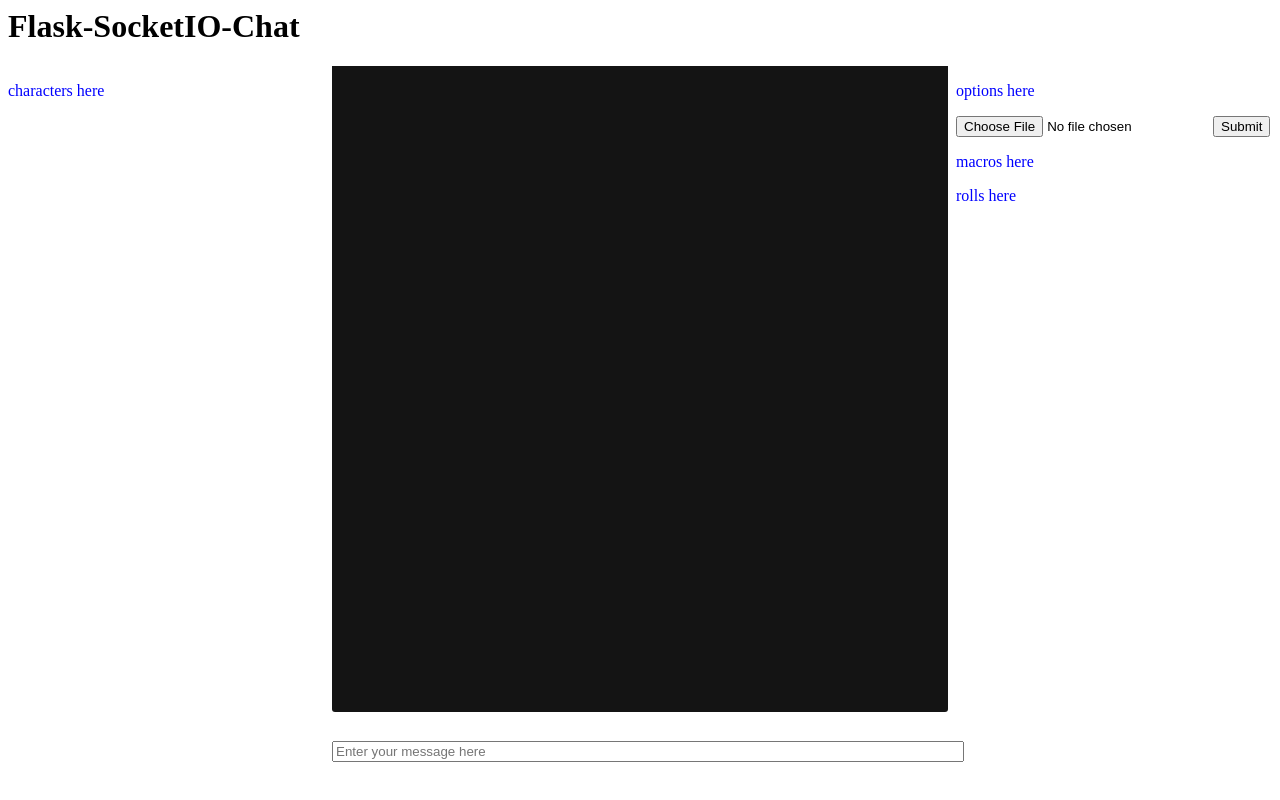
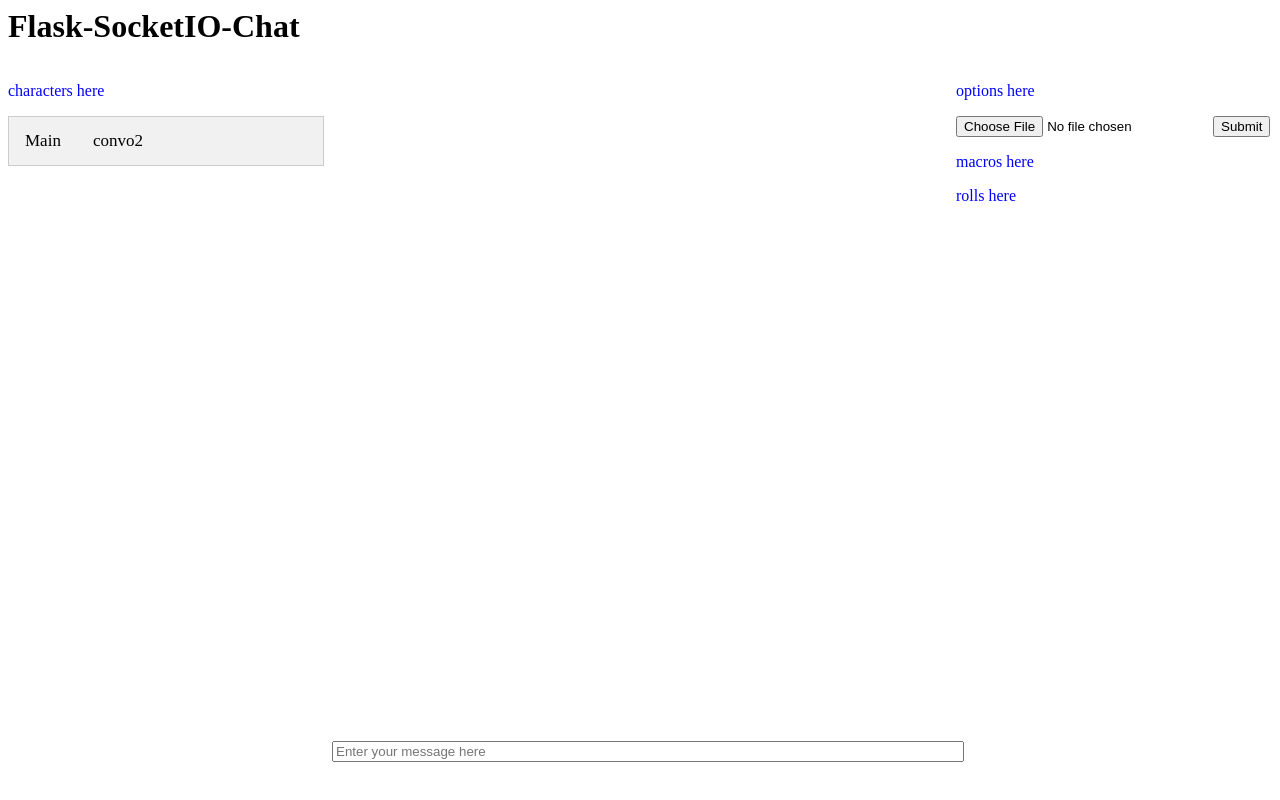
Before and after one commit to pullao/Farspeaker, a Flask app: template app/templates/chat.html in a window 1280 px wide. Run offline with Flask 2, Linux system fonts and the light colour scheme; the template is opened without the code that fills it, so the values that code supplies are empty; some libraries are stand-ins or nearby versions.

Commit message:
Added very basic iteration of conversation tabbing

```diff
--- a/app/Data/NewCampaign.txt
+++ b/app/Data/NewCampaign.txt
@@ -1 +1 @@
-{"participants": [], "messages": {"main": ["{\"text\": \"This is a saved campaign\", \"sender\": \"Dan\", \"ID\": 0}", "{\"text\": \"It is being loaded\", \"sender\": \"Dan\", \"ID\": 1}", "{\"text\": \"I have more than one personality\", \"sender\": \"Dan2\", \"ID\": 2}", "{\"text\": \"That's nice, Dan\", \"sender\": \"Dan\", \"ID\": 3}", "{\"text\": \";)\\\\\", \"sender\": \"Dan2\", \"ID\": 4}"]}, "name": "New Campaign"}
+{"participants": [], "messages": {"main": ["{\"text\": \"This is a saved campaign\", \"sender\": \"Dan\", \"ID\": 0}", "{\"text\": \"It is being loaded\", \"sender\": \"Dan\", \"ID\": 1}", "{\"text\": \"I have more than one personality\", \"sender\": \"Dan2\", \"ID\": 2}", "{\"text\": \"That's nice, Dan\", \"sender\": \"Dan\", \"ID\": 3}", "{\"text\": \";)\\\\\", \"sender\": \"Dan2\", \"ID\": 4}", "{\"text\": \"Hello\", \"sender\": \"Hombre\", \"ID\": 5}", "{\"text\": \"Taafnkenjgr\", \"sender\": \"Hombre\", \"ID\": 6}", "{\"text\": \"mvfeb;kve\", \"sender\": \"Hombre\", \"ID\": 7}", "{\"text\": \"kcbdksv\", \"sender\": \"Hombre\", \"ID\": 8}", "{\"text\": \"knlknas\", \"sender\": \"Hombre\", \"ID\": 9}", "{\"text\": \"hey\", \"sender\": \"Hombre\", \"ID\": 10}", "{\"text\": \"fewknl\", \"sender\": \"Hombre\", \"ID\": 11}", "{\"text\": \"grewg\", \"sender\": \"Hombre\", \"ID\": 12}", "{\"text\": \"grekwjbge\", \"sender\": \"Hombre\", \"ID\": 13}"]}, "name": "New Campaign"}
--- a/app/main/routes.py
+++ b/app/main/routes.py
@@ -34,6 +34,7 @@ def chat():
     return flask.render_template('chat.html', name=name, campaign=activeCampaign)#, room=room)
 
 app=Flask(__name__)
+# Gives the default upload folder and assigns what happens during the Post request at URL uplaoder
 UPLOAD_FOLDER = 'uploads/'
 app.config['UPLOAD_FOLDER'] = UPLOAD_FOLDER
 @main.route('/uploader', methods=['GET', 'POST'])
@@ -42,4 +43,4 @@ def upload_file():
       f = request.files['file']
       if f:
         f.save(os.path.join(app.config['UPLOAD_FOLDER'], secure_filename(f.filename)))
-        return flask.render_template('chat.html')
+        return flask.render_template('chat.html', campaign=activeCampaign)
--- a/app/static/style.css
+++ b/app/static/style.css
@@ -21,9 +21,9 @@ p {
 
 #chatwindow {
   position:absolute;
-  top:0;
+  top: 80px;
   right: 8;
-  bottom: 60;
+  bottom: 30;
   left: 8;
 
   margin: 0;
@@ -52,3 +52,41 @@ p {
 
 	width:100%;
 }
+
+/* Style the list */
+ul.tab {
+    list-style-type: none;
+    margin: 0;
+    padding: 0;
+    overflow: hidden;
+    border: 1px solid #ccc;
+    background-color: #f1f1f1;
+}
+
+/* Float the list items side by side */
+ul.tab li {float: left;}
+
+/* Style the links inside the list items */
+ul.tab li a {
+    display: inline-block;
+    color: black;
+    text-align: center;
+    padding: 14px 16px;
+    text-decoration: none;
+    transition: 0.3s;
+    font-size: 17px;
+}
+
+/* Change background color of links on hover */
+ul.tab li a:hover {background-color: #ddd;}
+
+/* Create an active/current tablink class */
+ul.tab li a:focus, .active {background-color: #ccc;}
+
+/* Style the tab content */
+.tabcontent {
+    display: none;
+    padding: 6px 12px;
+    border: 1px solid #ccc;
+    border-top: none;
+}
--- a/app/templates/chat.html
+++ b/app/templates/chat.html
@@ -49,14 +49,49 @@
                 });
             }
         </script>
+
+        <script>
+        function openConvo(evt, convoName) {
+            var i, tabcontent, tablinks;
+            tabcontent = document.getElementsByClassName("tabcontent");
+            for (i=0;i<tabcontent.length;i++){
+                tabcontent[i].style.display="none";
+            }
+            tablinks = document.getElementsByClassName("tablinks");
+            for(i=0;i<tablinks.length;i++){
+                tablinks[i].className = tablinks[i].className.replace(" active", "");
+            }
+            document.getElementById(convoName).style.display = "block";
+            evt.currentTarget.className += " active";
+        }
+        </script>
+        <script>
+            document.getElementById("defaultOpen").click();
+        </script>
     </head>
     <body>
         <h1>Flask-SocketIO-Chat</h1>
         <div id="pagewrap">
             <div id="leftcolumn">
                 <div id="characters"><p>characters here</p></div>
+                <ul class="tab">
+                    <li><a href="javascript:void(0)" class="tablinks" onclick="openConvo(event, 'Main')" id="defaultOpen">Main</a></li>
+                    <li><a href="javascript:void(0)" class="tablinks" onclick="openConvo(event, 'convo2')">convo2</a></li>
+                </ul>
             </div>
             <div id="middlecolumn">
+                <div id="convo2" class="tabcontent">
+                    <span onclick="this.parentElement.style.display='none'">x</span>
+                    <div id="chatwindow">
+                        <ul id="chat2">
+                        {% for line in campaign.data['messages']['main'] %}
+                            <li>{{line.sender+': '+line.text}}</li>
+                            {% endfor %}
+                        </ul>
+                    </div>
+
+                </div>
+                <div id="Main" class="tabcontent">
                     <div id="chatwindow">
                         <ul id="chat">
                             {% for line in campaign.data['messages']['main'] %}
@@ -64,8 +99,8 @@
                             {% endfor %}
                         </ul>
                     </div>
+                </div>
                 <input id="textfield" size="80" placeholder="Enter your message here"><br><br>
-            <!-- <a href="#" onclick="leave_room();">Leave this room</a> -->
             </div>
             <div id="rightcolumn">
                 <div id="options"><p>options here</p>
```
Lines whose indentation alone changed are shown as unchanged.
